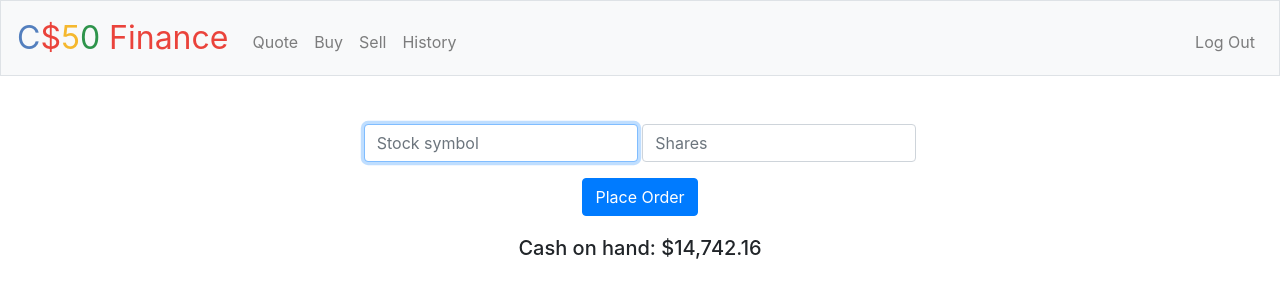
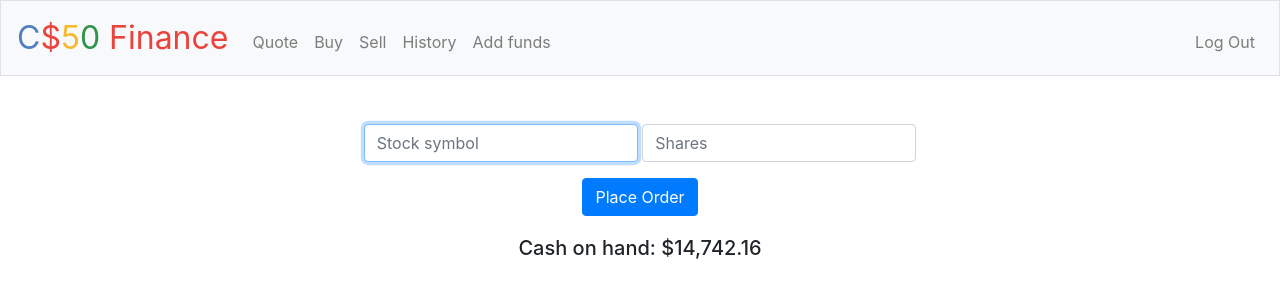
Before and after one commit to languephone/CS50-flask-project, a Flask app: page /buy in a window 1280 px wide. Shown: the top 300 px of the page. Run offline with Flask 2, Linux system fonts and the light colour scheme; a user stored in the database is signed in; some libraries are stand-ins or nearby versions.

Commit message:
Added link in navbar to add funds brands.

```diff
--- a/templates/layout.html
+++ b/templates/layout.html
@@ -37,6 +37,7 @@
                         <li class="nav-item"><a class="nav-link" href="/buy">Buy</a></li>
                         <li class="nav-item"><a class="nav-link" href="/sell">Sell</a></li>
                         <li class="nav-item"><a class="nav-link" href="/history">History</a></li>
+                        <li class="nav-item"><a class="nav-link" href="/funds">Add funds</a></li>
                     </ul>
                     <ul class="navbar-nav ml-auto mt-2">
                         <li class="nav-item"><a class="nav-link" href="/logout">Log Out</a></li>
```
